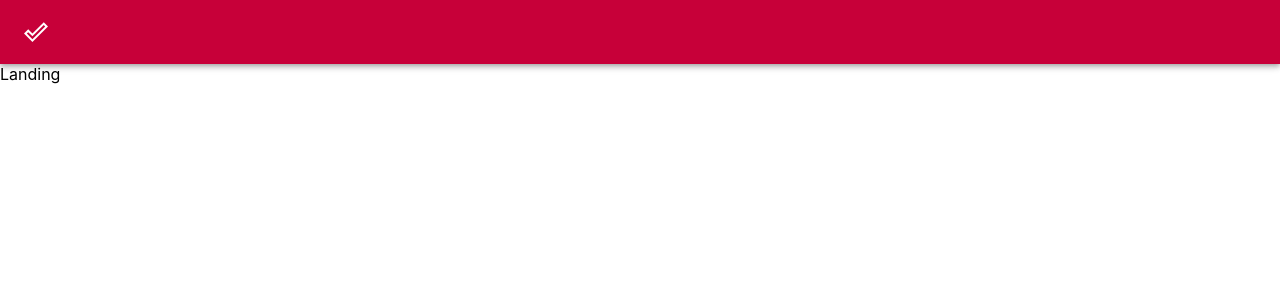
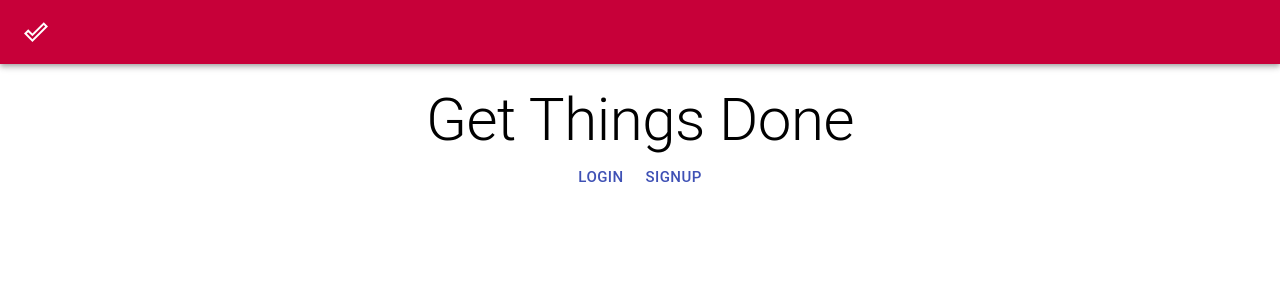
Before and after one commit to JaiRaga/Taskey, a React (Create React App) app in the folder client/: page / in a window 1280 px wide. Shown: the top 300 px of the page. Built offline with nearby package versions, Linux system fonts and the light colour scheme.

Commit message:
added option to login or signup

```diff
--- a/client/src/components/home/Landing.js
+++ b/client/src/components/home/Landing.js
@@ -1,9 +1,36 @@
 import React from 'react'
-import { Grid } from "@material-ui/core"
+import { Grid, Typography, Button, makeStyles } from "@material-ui/core"
+import { useHistory } from 'react-router-dom'
+
+const useStyles = makeStyles(theme => ({
+    root: {
+        display: 'flex',
+        flexGrow: 1,
+    },
+    body: {
+        marginTop: "20px"
+    },
+    innerChild: {
+
+    }
+}))
 
 const Landing = () => {
+    const classes = useStyles()
+    const history = useHistory()
     return (
-        <Grid container>Landing</Grid>
+        <Grid container justify="center" className={classes.root}>
+            <Grid item xs={10} className={classes.body}>
+                <Grid container item direction="column" justify="flex-end" alignItems="center" className={classes.innerChild}>
+                    <Grid item><Typography variant="h2" align="center">Get Things Done</Typography></Grid>
+                    <Grid item>
+                        <Button size="large" color="primary" onClick={() => history.push("/login")}>Login</Button>
+                        <Button size="large" color="primary" onClick={() => history.push("/signup")}>SignUp</Button>
+                    </Grid>
+                </Grid>
+            </Grid>
+
+        </Grid>
     )
 }
 
```
